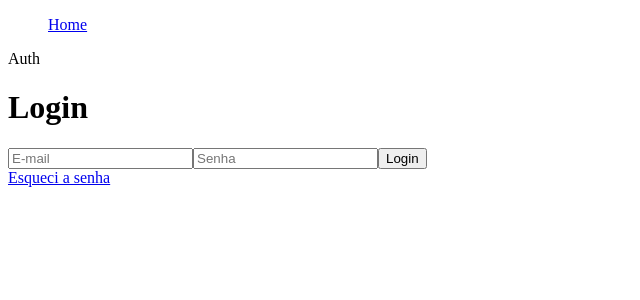
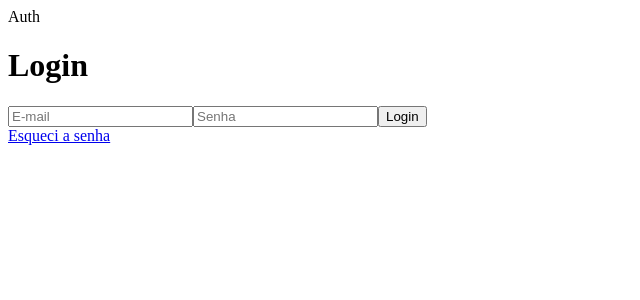
Before and after one commit to leowebdesigner/vue3pinia, a Vue app: page / in a window 1280 px wide. Shown: the top 300 px of the page, without its empty margins (0-640 px from the left). Built offline with nearby package versions, Linux system fonts and the light colour scheme.

Commit message:
refactor: :tada: adjust routes and removing unnecessary routes

```diff
--- a/src/App.vue
+++ b/src/App.vue
@@ -3,14 +3,5 @@ import { RouterView } from 'vue-router'
 </script>
 
 <template>
-  <aside>
-    <ul>
-      <a href="/admin">Home</a>
-    </ul>
-  </aside>
 <RouterView />
 </template>
-
-<style scoped>
-
-</style>
--- a/src/router/routers.map.ts
+++ b/src/router/routers.map.ts
@@ -1,5 +1,5 @@
-import LoginPage from "../pages/Auth/LoginPage.vue";
-import ForgotPassword from "../pages/Auth/ForgotPassword.vue";
+import LoginPage from "../pages/auth/LoginPage.vue";
+import ForgotPassword from "../pages/auth/ForgotPassword.vue";
 import AuthTemplate from "../layouts/AuthTemplate.vue";
 import DefaultTemplate from "../layouts/DefaultTemplate.vue";
 import HomeAdmin from "../pages/admin/home/HomeAdmin.vue";
```
